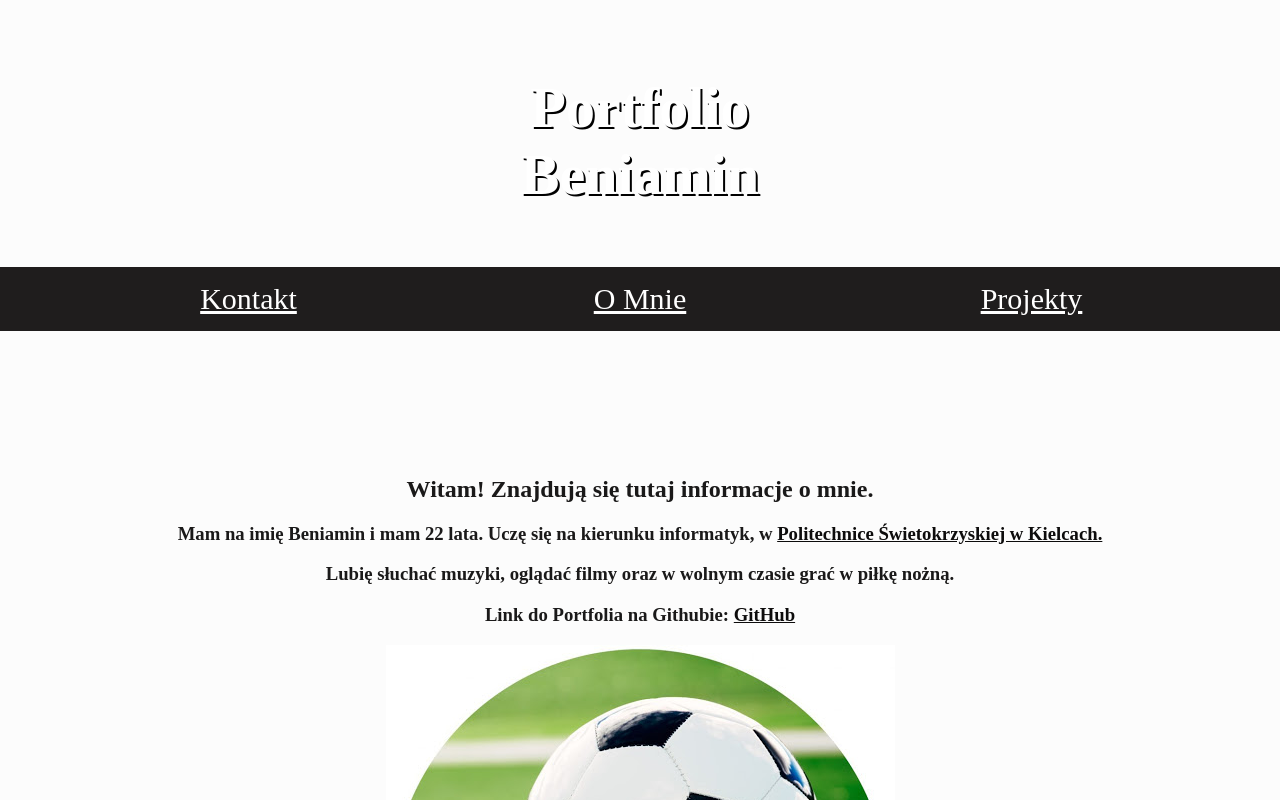
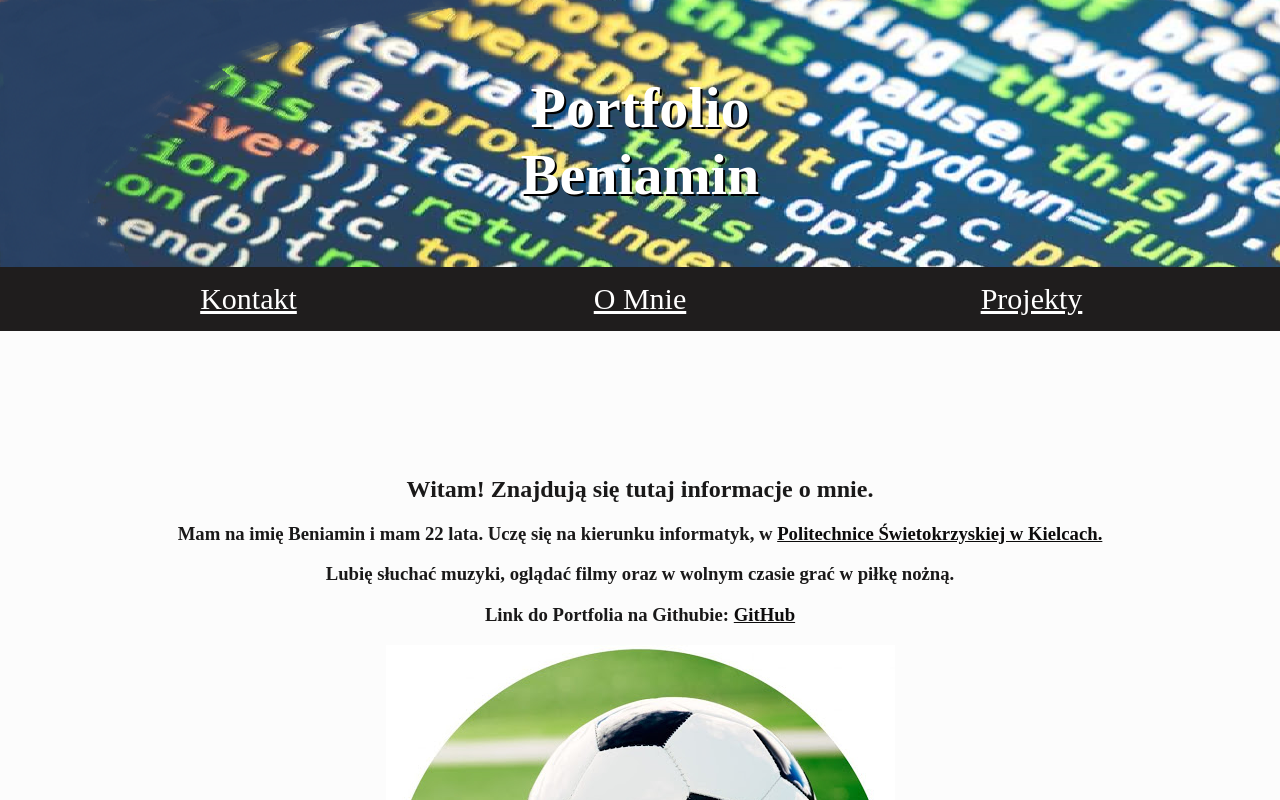
Before and after one commit to Benonki/Portfolio, a plain HTML site: page index.html in a window 1280 px wide. Shown: the top 800 px of the page. Drawn offline with Linux system fonts and the light colour scheme.

Commit message:
Update style.css

```diff
--- a/StronaGlowna/style.css
+++ b/StronaGlowna/style.css
@@ -16,7 +16,7 @@ body{
 }
 header{
 	text-align:center;
-	background: url('tyl.jpg') fixed;
+	background: url('tyl.png') fixed;
 	padding: 35px 0 20px;
 }
 nav{
```
